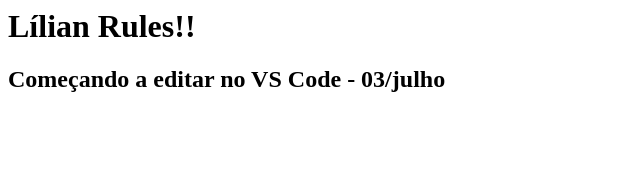
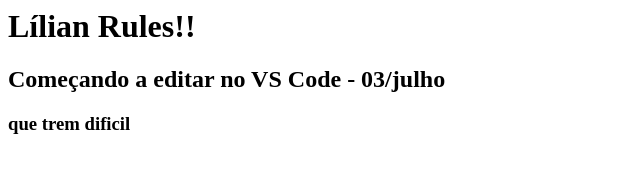
Before and after one commit to Liliandf/gama-no-github, a plain HTML site: page index.html in a window 1280 px wide. Shown: the whole page, without its empty margins (0-640 px from the left). Drawn offline with Linux system fonts and the light colour scheme.

Commit message:
ALTEREI INDEX.HTML NO BRANCH NOVOADDCOMMIT

```diff
--- a/index.html
+++ b/index.html
@@ -2,5 +2,6 @@
     <body>
         <h1> Lílian Rules!!</h1>
         <h2>Começando a editar no VS Code - 03/julho</h2>
+        <h3>que trem dificil</h3>
     </body>
 </html>
```
